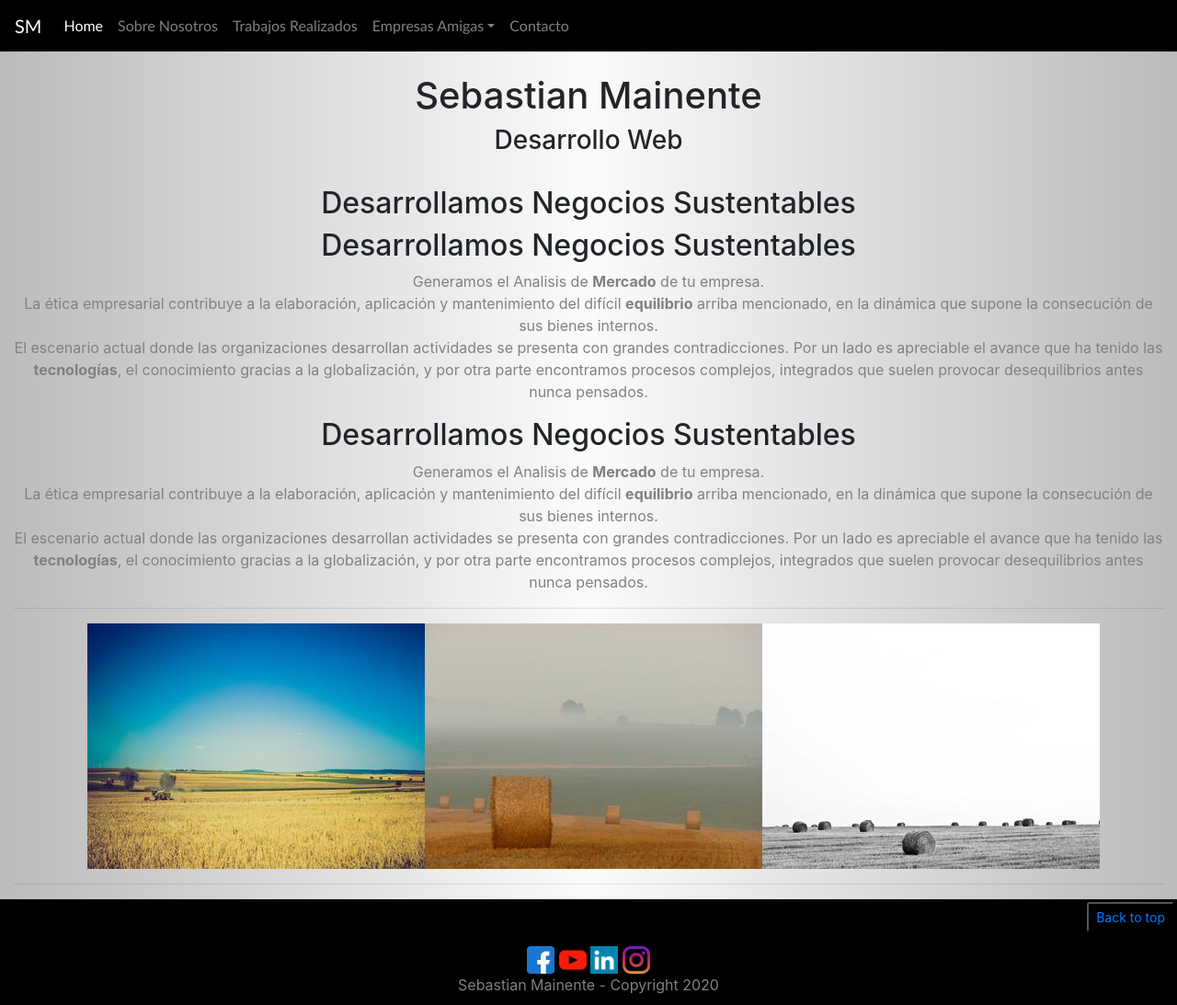
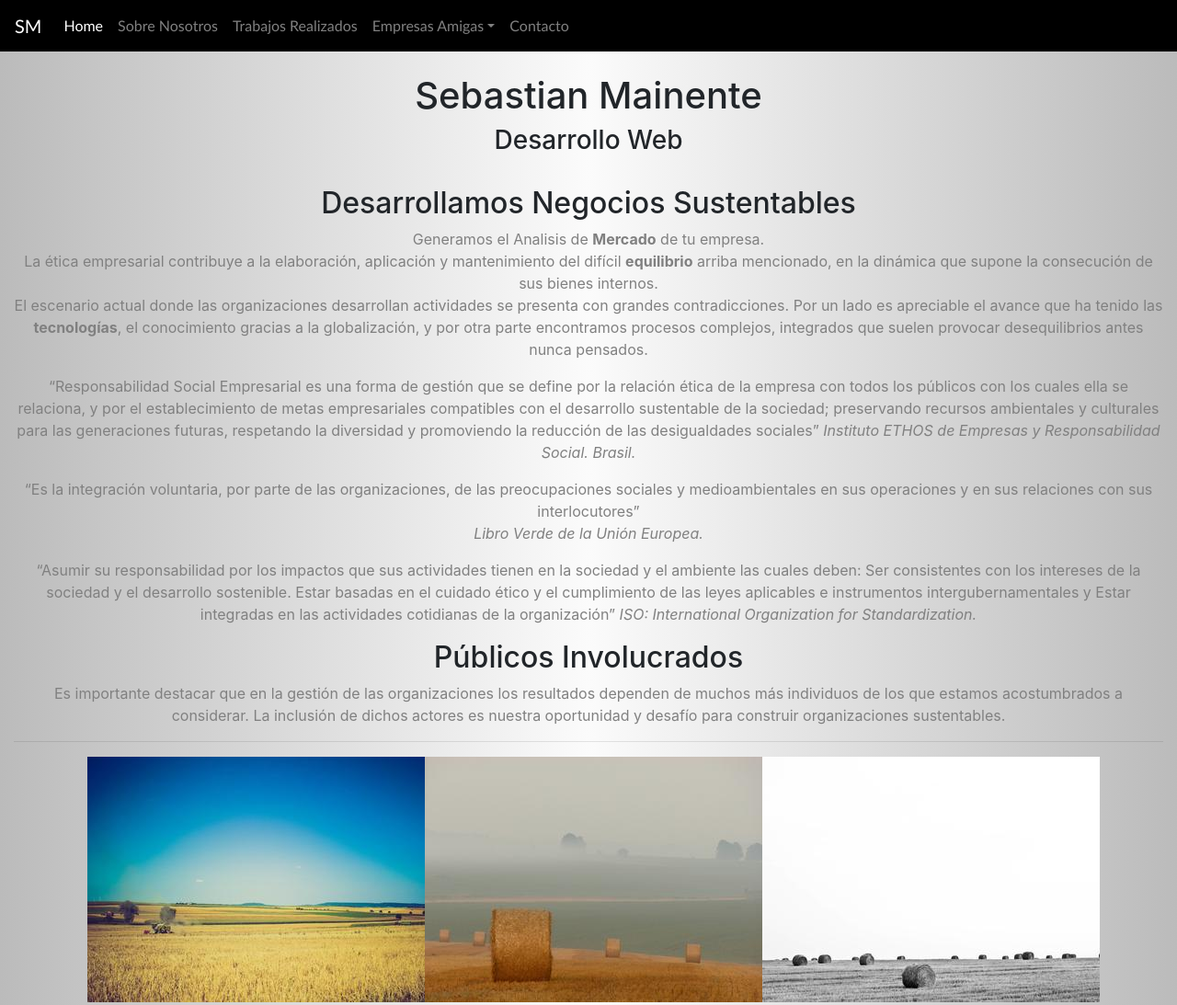
Before and after one commit to sebasmainente/mi_repositorio, a plain HTML site: page index.html in a window 1280 px wide. Shown: the top 1093 px of the page at 92% size. Drawn offline with nearby package versions, Linux system fonts and the light colour scheme.

Commit message:
commit on "index"

```diff
--- a/index.html
+++ b/index.html
@@ -76,7 +76,6 @@
                 <h3 class="logo__curso">Desarrollo Web</h3>
             </div> <br>
                <div class="text-center">
-                   <h2>Desarrollamos Negocios Sustentables</h2>
                     <article>
                         <h2>Desarrollamos Negocios Sustentables</h2>
                         <p>Generamos el Analisis de <strong>Mercado</strong> de tu empresa. <br>
@@ -91,17 +90,24 @@
                             pensados.</p>
                     </article>
                     <article>
-                        <h2>Desarrollamos Negocios Sustentables</h2>
-                        <p>Generamos el Analisis de <strong>Mercado</strong> de tu empresa. <br>
-                            La ética empresarial contribuye a la elaboración, aplicación y mantenimiento del difícil
-                            <strong>equilibrio</strong> arriba mencionado,
-                            en la dinámica que supone la consecución de sus bienes internos. <br>
-                            El escenario actual donde las organizaciones desarrollan actividades se presenta con grandes
-                            contradicciones. Por un
-                            lado es apreciable el avance que ha tenido las <strong>tecnologías</strong>, el conocimiento
-                            gracias a la globalización, y por otra parte
-                            encontramos procesos complejos, integrados que suelen provocar desequilibrios antes nunca
-                            pensados.
+                        <p>“Responsabilidad Social Empresarial es una forma de gestión que se define por la relación ética de la empresa con todos los públicos con los cuales ella se relaciona, y por el establecimiento de metas empresariales compatibles con el desarrollo sustentable de la sociedad; preservando recursos ambientales y culturales para las generaciones futuras, respetando la diversidad y promoviendo la reducción de las desigualdades sociales” <cite>Instituto ETHOS de Empresas y Responsabilidad Social. Brasil.</cite></p>
+                    </article>
+                    <article>
+                        <p>“Es la integración voluntaria, por parte de las organizaciones, de las preocupaciones sociales y medioambientales en sus
+                        operaciones y en sus relaciones con sus interlocutores” <br> <cite>Libro Verde de la Unión Europea.</cite></p>
+                    </article>
+                    <article>
+                        <p>“Asumir su responsabilidad por los impactos que sus actividades tienen en la sociedad y el ambiente las cuales deben:
+                                                Ser consistentes con los intereses de la sociedad y el desarrollo sostenible. Estar basadas en el cuidado ético y el
+                        cumplimiento de las leyes aplicables e instrumentos intergubernamentales y Estar integradas en las actividades
+                        cotidianas de la organización” <cite>ISO: International Organization for Standardization.</cite></p>
+                    </article>
+                    <article>
+                        <h2>Públicos Involucrados</h2>
+                        <p>
+                            Es importante destacar que en la gestión de las organizaciones los resultados dependen de muchos más individuos de los
+                            que estamos acostumbrados a considerar. La inclusión de dichos actores es nuestra oportunidad y desafío para construir
+                            organizaciones sustentables.
                         </p>
                     </article>
                     <hr>
```
